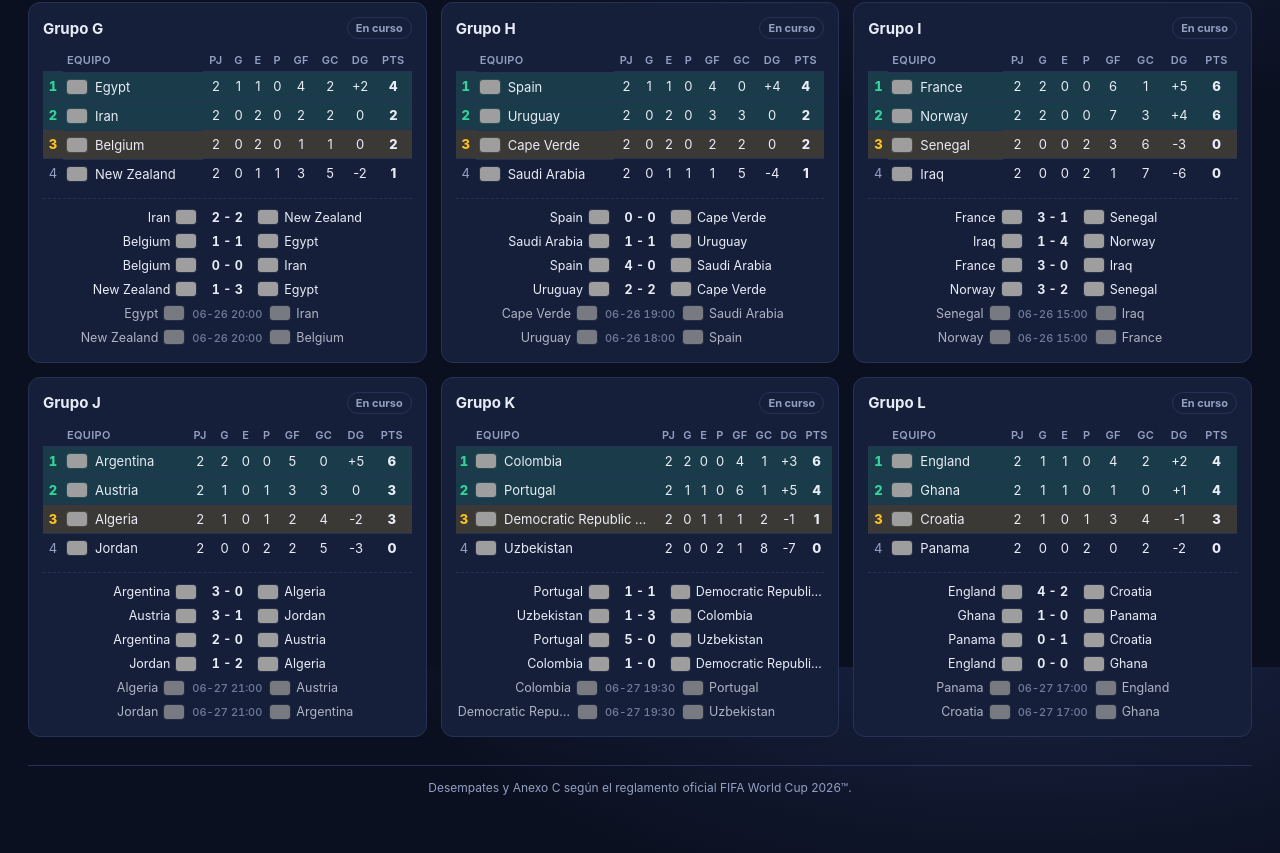
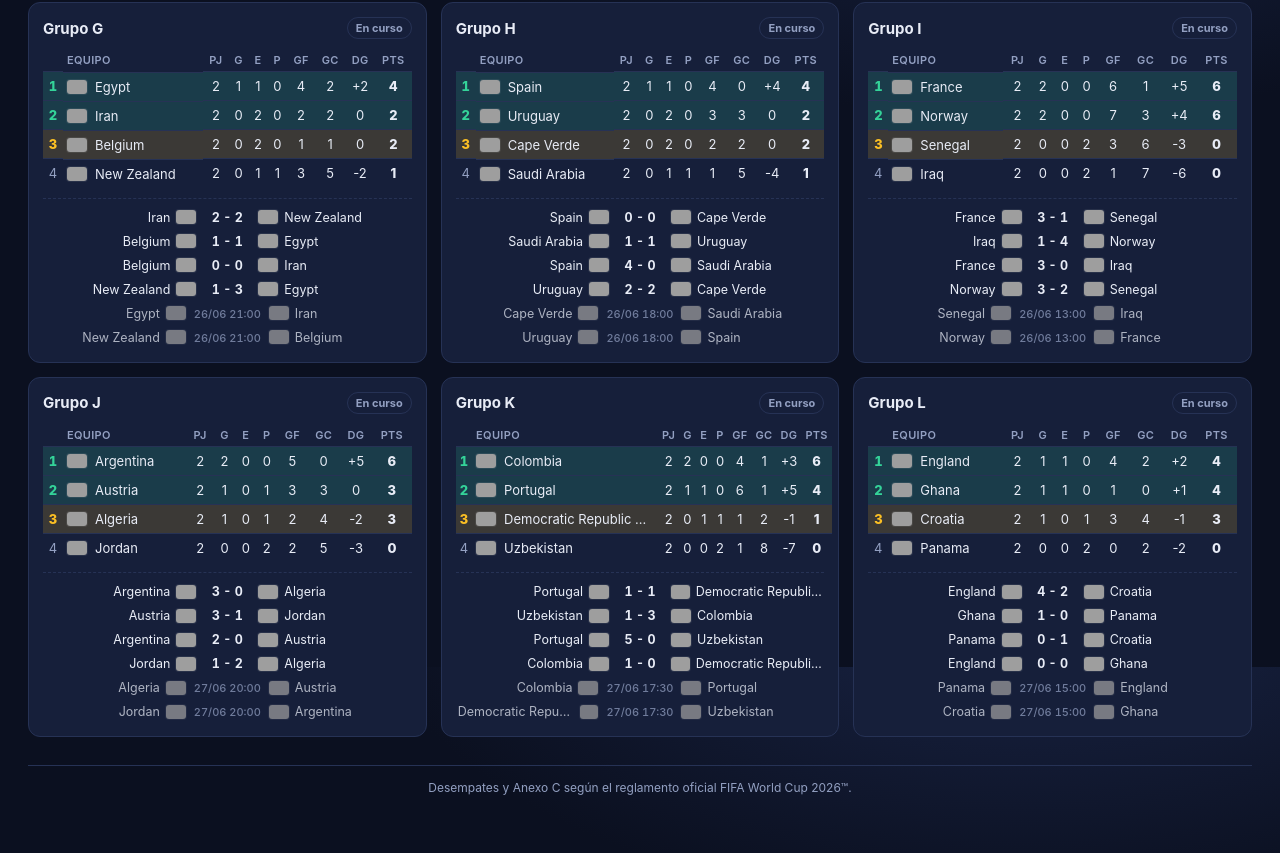
Before and after one commit to StellarIT-MX/World-Cup-2026, a React (Vite) app: page / in a window 1280 px wide. Shown: the part 933-1786 px from the top of the page. Built offline with nearby package versions, Linux system fonts and the light colour scheme; grey boxes are pictures that could not be loaded.

Commit message:
feat: Añadiendo funcionalidad para calcular automáticamente las horas de juego respecto a GDL (UTC-6)

```diff
--- a/src/App.css
+++ b/src/App.css
@@ -144,7 +144,8 @@
   display: flex; flex-direction: column; gap: 4px;
 }
 .ko-match.is-decided { border-color: rgba(52,211,153,.35); }
-.ko-id { position: absolute; top: -8px; left: 8px; font-size: 9px; font-weight: 700; color: var(--muted); background: var(--bg); padding: 0 5px; border-radius: 5px; border: 1px solid var(--line); }
+.ko-id { position: absolute; top: -8px; left: 8px; font-size: 9px; font-weight: 700; color: var(--muted); background: var(--bg); padding: 0 5px; border-radius: 5px; border: 1px solid var(--line); display: flex; align-items: center; gap: 5px; }
+.ko-date { font-weight: 400; letter-spacing: .02em; }
 .ko-slot {
   display: flex; align-items: center; gap: 8px;
   padding: 5px 7px; border-radius: 7px; font-size: 13px;
--- a/src/components/BracketView.tsx
+++ b/src/components/BracketView.tsx
@@ -3,6 +3,7 @@
 import type { Stage } from '../domain/types';
 import type { UseTournament } from '../hooks/useTournament';
 import { Flag } from './Flag';
+import { formatMatchTime } from '../utils/dateUtils';
 
 const COLUMN_STAGES: Stage[] = ['r32', 'r16', 'qf', 'sf', 'final'];
 
@@ -47,9 +48,11 @@
   const homePens = r?.homePens != null && r?.awayPens != null ? r.homePens : null;
   const awayPens = r?.homePens != null && r?.awayPens != null ? r.awayPens : null;
 
+  const matchTime = m.date ? formatMatchTime(m.date, m.stadiumId) : null;
+
   return (
     <div className={`ko-match${decided ? ' is-decided' : ''}`}>
-      <div className="ko-id">M{m.id}</div>
+      <div className="ko-id">M{m.id}{matchTime && <span className="ko-date">{matchTime}</span>}</div>
       <Slot slot={m.home} isWinner={m.winnerTeamId === m.home.teamId && decided}
         isLoser={decided && m.loserTeamId === m.home.teamId}
         goals={r?.finished ? r.homeGoals : null} pens={homePens}
--- a/src/components/GroupsView.tsx
+++ b/src/components/GroupsView.tsx
@@ -2,6 +2,7 @@
 import { GROUPS, groupComplete } from '../domain/standings';
 import type { UseTournament } from '../hooks/useTournament';
 import { Flag } from './Flag';
+import { formatMatchTime } from '../utils/dateUtils';
 
 function MatchRow({
   fixture, result, teamById, simEnabled, setOverride,
@@ -16,7 +17,7 @@
   const home = teamById.get(fixture.home.teamId);
   const away = teamById.get(fixture.away.teamId);
   const played = result?.finished;
-  const time = fixture.date ? fixture.date.slice(5, 16).replace('T', ' ') : '';
+  const time = fixture.date ? formatMatchTime(fixture.date, fixture.stadiumId) : '';
 
   const onChange = (side: 'h' | 'a', raw: string) => {
     const value = raw.replace(/\D/g, '');
--- a/src/components/ThirdPlaceView.tsx
+++ b/src/components/ThirdPlaceView.tsx
@@ -1,10 +1,20 @@
+import type { GroupLetter } from '../domain/types';
 import type { UseTournament } from '../hooks/useTournament';
 import { Flag } from './Flag';
+import { formatMatchTime } from '../utils/dateUtils';
 
 export function ThirdPlaceView({ t }: { t: UseTournament }) {
   if (!t.state) return null;
   const { thirds, allocation } = t.state;
   const { teamById, allGroupsComplete } = t;
+
+  // Mapa de grupo ganador → fixture r32 correspondiente
+  const r32ByWinner = new Map<string, { date: string | null; stadiumId: number }>();
+  for (const f of t.data?.fixtures ?? []) {
+    if (f.stage !== 'r32') continue;
+    if (f.home.kind === 'winner-group') r32ByWinner.set(f.home.group, f);
+    if (f.away.kind === 'winner-group') r32ByWinner.set(f.away.group, f);
+  }
 
   return (
     <div className="thirds-wrap">
@@ -53,19 +63,37 @@
               Según el Anexo C del reglamento, cada tercero enfrenta a:
             </p>
             <table className="standings alloc-table">
-              <thead><tr><th>Ganador de grupo</th><th>enfrenta al 3.º de</th><th>= equipo</th></tr></thead>
+              <thead>
+                <tr>
+                  <th>Ganador de grupo</th>
+                  <th>enfrenta al 3.º de</th>
+                  <th>= equipo</th>
+                  <th>Fecha (GDL)</th>
+                </tr>
+              </thead>
               <tbody>
                 {Object.entries(allocation.byWinnerGroup)
                   .sort(([a], [b]) => a.localeCompare(b))
-                  .map(([winner, info]) => (
+                  .map(([winner, info]) => {
+                    const fixture = r32ByWinner.get(winner);
+                    const dateStr = fixture?.date
+                      ? formatMatchTime(fixture.date, fixture.stadiumId)
+                      : '—';
+                    const winnerRow = t.state?.standings[winner as GroupLetter]?.find((r) => r.rank === 1);
+                    const winnerTeam = winnerRow ? teamById.get(winnerRow.teamId) : undefined;
+                    return (
                       <tr key={winner}>
-                      <td className="pts">1.º {winner}</td>
+                        <td className="pts team-cell">
+                          <Flag team={winnerTeam} /><span>1.º {winner}</span>
+                        </td>
                         <td>Grupo {info!.group}</td>
                         <td className="ta-l team-cell">
                           <Flag team={teamById.get(info!.teamId)} /> <span>{teamById.get(info!.teamId)?.name}</span>
                         </td>
+                        <td className="match-time">{dateStr}</td>
                       </tr>
-                  ))}
+                    );
+                  })}
               </tbody>
             </table>
           </>
--- /dev/null
+++ b/src/utils/dateUtils.ts
@@ -0,0 +1,43 @@
+// Offsets UTC de cada sede para el verano 2026.
+// México eliminó el horario de verano en 2023 → CST fijo = UTC-6.
+// EE.UU./Canadá siguen cambiando: CDT = UTC-5, EDT = UTC-4, PDT = UTC-7.
+const STADIUM_UTC_OFFSET: Record<number, number> = {
+  1: -6,  // Ciudad de México (CST)
+  2: -6,  // Guadalajara (CST)
+  3: -6,  // Monterrey (CST)
+  4: -5,  // Dallas — CDT
+  5: -5,  // Houston — CDT
+  6: -5,  // Kansas City — CDT
+  7: -4,  // Atlanta — EDT
+  8: -4,  // Miami — EDT
+  9: -4,  // Boston — EDT
+  10: -4, // Philadelphia — EDT
+  11: -4, // New York/New Jersey — EDT
+  12: -4, // Toronto — EDT
+  13: -7, // Vancouver — PDT
+  14: -7, // Seattle — PDT
+  15: -7, // San Francisco — PDT
+  16: -7, // Los Ángeles — PDT
+};
+
+const GDL_OFFSET = -6; // UTC-6 (CST permanente)
+
+/**
+ * Convierte una fecha en hora local de la sede a hora de Guadalajara (UTC-6).
+ * Las fechas en fixtures.json están en hora local del estadio, sin sufijo de zona.
+ */
+export function formatMatchTime(dateStr: string, stadiumId: number): string {
+  const localOffset = STADIUM_UTC_OFFSET[stadiumId] ?? GDL_OFFSET;
+  const [datePart, timePart] = dateStr.split('T');
+  const [year, month, day] = datePart.split('-').map(Number);
+  const [hour, minute] = timePart.split(':').map(Number);
+  // hora local → UTC: UTC_hora = local_hora - offset_local (offset es negativo)
+  const utcMs = Date.UTC(year, month - 1, day, hour - localOffset, minute);
+  // UTC → GDL (UTC-6)
+  const gdlDate = new Date(utcMs + GDL_OFFSET * 3_600_000);
+  const dd = String(gdlDate.getUTCDate()).padStart(2, '0');
+  const mm = String(gdlDate.getUTCMonth() + 1).padStart(2, '0');
+  const hh = String(gdlDate.getUTCHours()).padStart(2, '0');
+  const min = String(gdlDate.getUTCMinutes()).padStart(2, '0');
+  return `${dd}/${mm} ${hh}:${min}`;
+}
```
Lines whose indentation alone changed are shown as unchanged.
